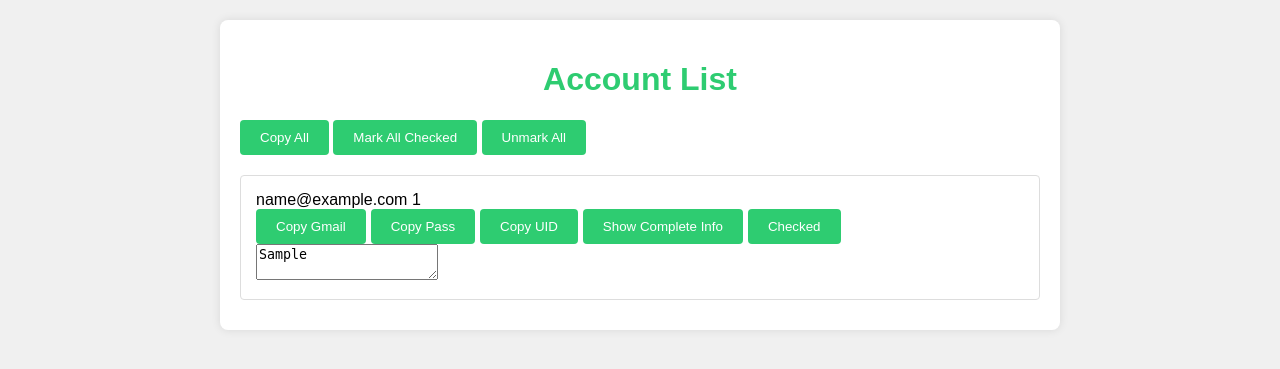
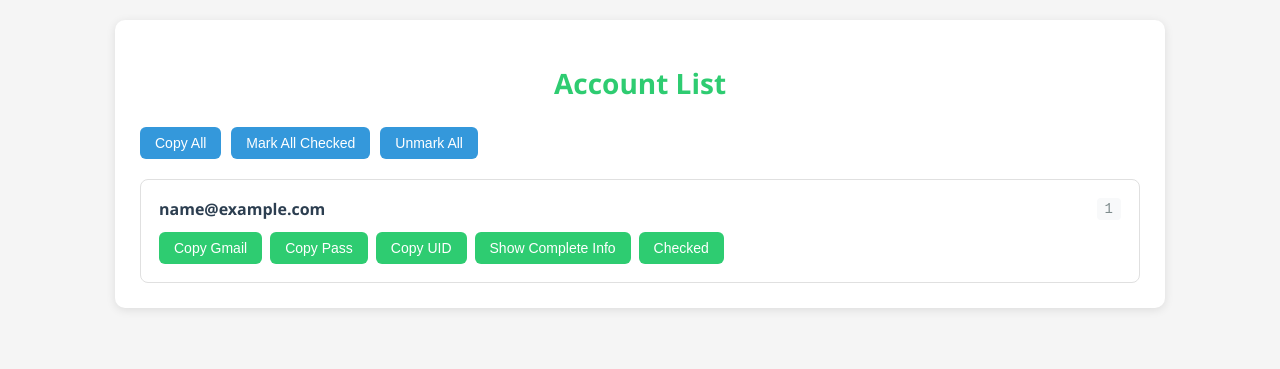
Before and after one commit to KyleGr1m/MyMLSrv, a Flask app: template templates/results.html in a window 1280 px wide. Shown: the top 369 px of the page. Run offline with Flask 3, Linux system fonts and the light colour scheme; the template is opened without the code that fills it: most values are stand-ins (such as "Sample title", 1, 10 or a date in 2020).

Commit message:
Update style.css

```diff
--- a/static/style.css
+++ b/static/style.css
@@ -1,78 +1,162 @@
 body {
-    font-family: Arial, sans-serif;
+    font-family: 'Segoe UI', Tahoma, Geneva, Verdana, sans-serif;
     margin: 0;
     padding: 20px;
-    background-color: #f0f0f0;
+    background-color: #f5f5f5;
+    color: #333;
 }
 
 .container {
-    max-width: 800px;
+    max-width: 1000px;
     margin: 0 auto;
     background: white;
-    padding: 20px;
-    border-radius: 8px;
-    box-shadow: 0 0 10px rgba(0,0,0,0.1);
+    padding: 25px;
+    border-radius: 10px;
+    box-shadow: 0 2px 10px rgba(0,0,0,0.1);
 }
 
 h1 {
     color: #2ecc71;
     text-align: center;
+    margin-bottom: 25px;
+    font-size: 28px;
 }
 
-form {
+.controls {
     display: flex;
-    flex-direction: column;
     gap: 10px;
-    align-items: center;
+    margin-bottom: 20px;
+    flex-wrap: wrap;
 }
 
-input[type="file"] {
-    padding: 10px;
-    border: 2px solid #2ecc71;
+.controls button {
+    background-color: #3498db;
+    padding: 8px 15px;
+    font-size: 14px;
+}
+
+.account-list {
+    display: grid;
+    gap: 15px;
+}
+
+.account-item {
+    padding: 18px;
+    border: 1px solid #e0e0e0;
+    border-radius: 8px;
+    background: white;
+    transition: all 0.2s;
+}
+
+.account-item.checked {
+    opacity: 0.6;
+    background: #f9f9f9;
+    border-color: #ddd;
+}
+
+.account-header {
+    display: flex;
+    justify-content: space-between;
+    align-items: center;
+    margin-bottom: 12px;
+}
+
+.email {
+    font-weight: 600;
+    color: #2c3e50;
+    font-size: 16px;
+}
+
+.uid {
+    color: #7f8c8d;
+    font-family: 'Courier New', monospace;
+    font-size: 14px;
+    background: #f8f9fa;
+    padding: 3px 8px;
     border-radius: 4px;
+}
+
+.actions {
+    display: flex;
+    gap: 8px;
+    flex-wrap: wrap;
 }
 
 button {
     background-color: #2ecc71;
     color: white;
     border: none;
-    padding: 10px 20px;
-    border-radius: 4px;
+    padding: 8px 15px;
+    border-radius: 6px;
     cursor: pointer;
-    transition: background-color 0.3s;
+    font-size: 14px;
+    transition: all 0.2s;
+    display: flex;
+    align-items: center;
+    gap: 5px;
 }
 
 button:hover {
     background-color: #27ae60;
-}
-
-.account-list {
-    margin-top: 20px;
-}
-
-.account-item {
-    padding: 15px;
-    border: 1px solid #ddd;
-    border-radius: 4px;
-    margin-bottom: 10px;
-    transition: all 0.3s;
-}
-
-.main-info {
-    display: flex;
-    justify-content: space-between;
-    align-items: center;
-}
-
-.actions {
-    display: flex;
-    gap: 5px;
+    transform: translateY(-1px);
 }
 
 .details {
     display: none;
-    margin-top: 10px;
-    padding: 10px;
-    background-color: #f8f8f8;
+    margin-top: 15px;
+    padding: 12px;
+    background-color: #f8f9fa;
+    border-radius: 6px;
+    font-family: 'Courier New', monospace;
+    font-size: 13px;
+    line-height: 1.5;
+    color: #34495e;
+    border-left: 3px solid #2ecc71;
+}
+
+.full-info {
+    position: absolute;
+    left: -9999px;
+    opacity: 0;
+}
+
+.toast {
+    position: fixed;
+    bottom: 20px;
+    left: 50%;
+    transform: translateX(-50%);
+    background-color: #333;
+    color: white;
+    padding: 12px 24px;
     border-radius: 4px;
+    z-index: 1000;
+    opacity: 0;
+    transition: opacity 0.3s;
 }
+
+.toast.show {
+    opacity: 1;
+}
+
+form {
+    display: flex;
+    flex-direction: column;
+    gap: 15px;
+    align-items: center;
+    margin-bottom: 25px;
+}
+
+input[type="file"] {
+    padding: 12px;
+    border: 2px dashed #2ecc71;
+    border-radius: 8px;
+    width: 100%;
+    max-width: 500px;
+    text-align: center;
+    cursor: pointer;
+    transition: all 0.2s;
+}
+
+input[type="file"]:hover {
+    background-color: #f0fff4;
+}
```
